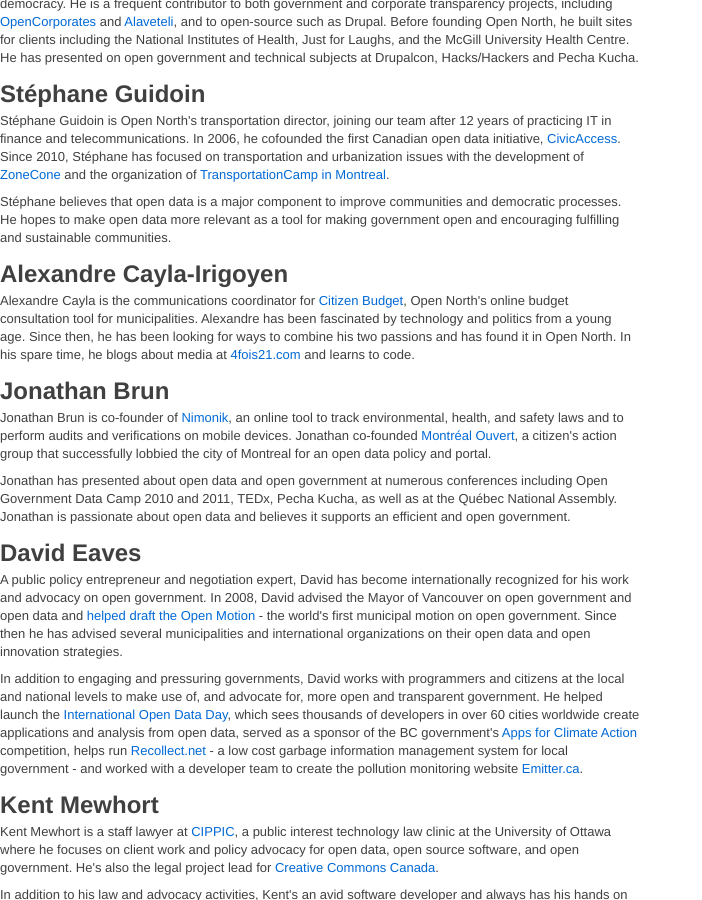
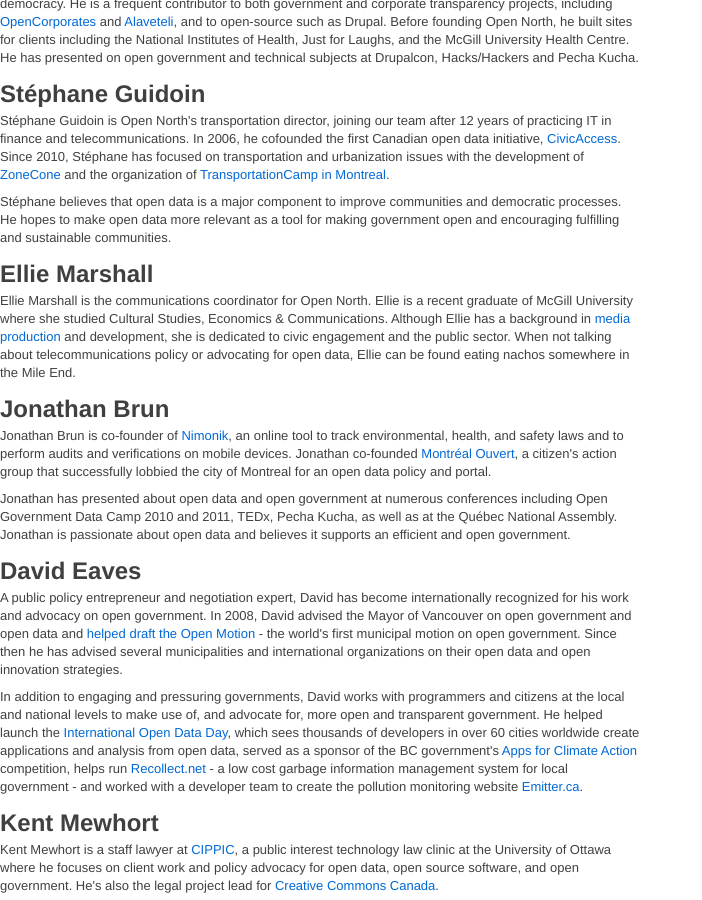
Before and after one commit to opennorth/wiki, a Jekyll site: the page built from en/team.html, in a window 1280 px wide and 900 px high, scrolled down 486 px. Shown: the whole window, without its empty margins (0-702 px from the left). Built offline with Jekyll 4.4.1, drawn with Linux system fonts in a browser that asks for light colours; Markdown is read by kramdown in place of the engine named in the settings.

Commit message:
add ellie to team

```diff
--- a/en/team.html
+++ b/en/team.html
@@ -25,12 +25,12 @@
 <p>Stéphane believes that open data is a major component to improve communities and democratic processes. He hopes to make open data more relevant as a tool for making government open and encouraging fulfilling and sustainable communities.</p>
 
 <h2>
-  Alexandre Cayla-Irigoyen
-  <a class="social linkedin" href="http://www.linkedin.com/in/alexandrecayla" title="View Alexandre Cayla-Irigoyen's profile on LinkedIn">
+  Ellie Marshall
+  <a class="social linkedin" href="http://www.linkedin.com/in/elliemarshall90" title="View Ellie Marshall's profile on LinkedIn">
     <img src="/img/blank.gif" alt="LinkedIn">
   </a>
 </h2>
-<p>Alexandre Cayla is the communications coordinator for <a href="http://citizenbudget.com/">Citizen Budget</a>, Open North's online budget consultation tool for municipalities. Alexandre has been fascinated by technology and politics from a young age. Since then, he has been looking for ways to combine his two passions and has found it in Open North. In his spare time, he blogs about media at <a href="http://4fois21.com/">4fois21.com</a> and learns to code.</p>
+<p>Ellie Marshall is the communications coordinator for Open North. Ellie is a recent graduate of McGill University where she studied Cultural Studies, Economics &amp; Communications. Although Ellie has a background in <a href="http://www.tvmcgill.com/">media production</a> and development, she is dedicated to civic engagement and the public sector. When not talking about telecommunications policy or advocating for open data, Ellie can be found eating nachos somewhere in the Mile End.</p>
 
 <h2>
   Jonathan Brun
```
